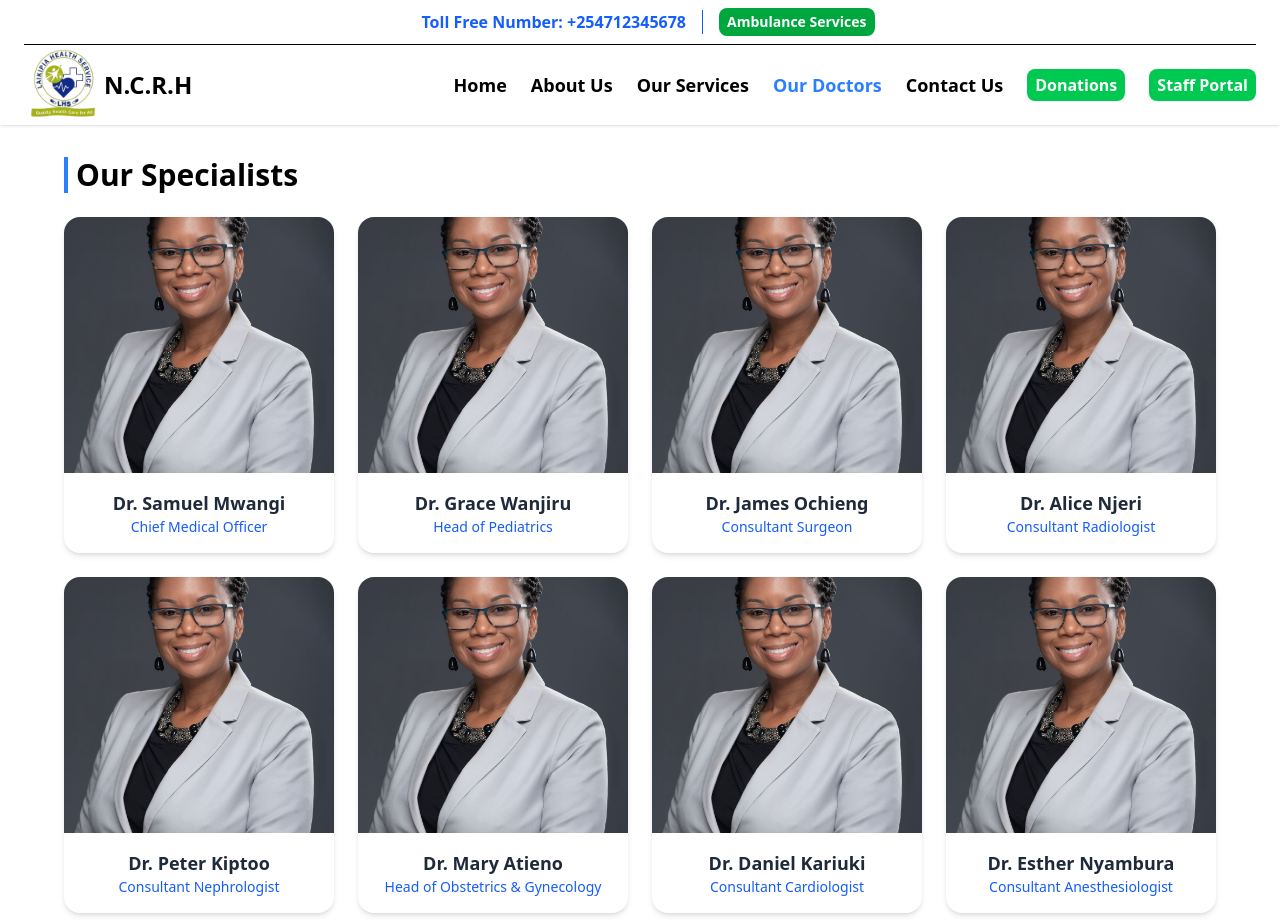
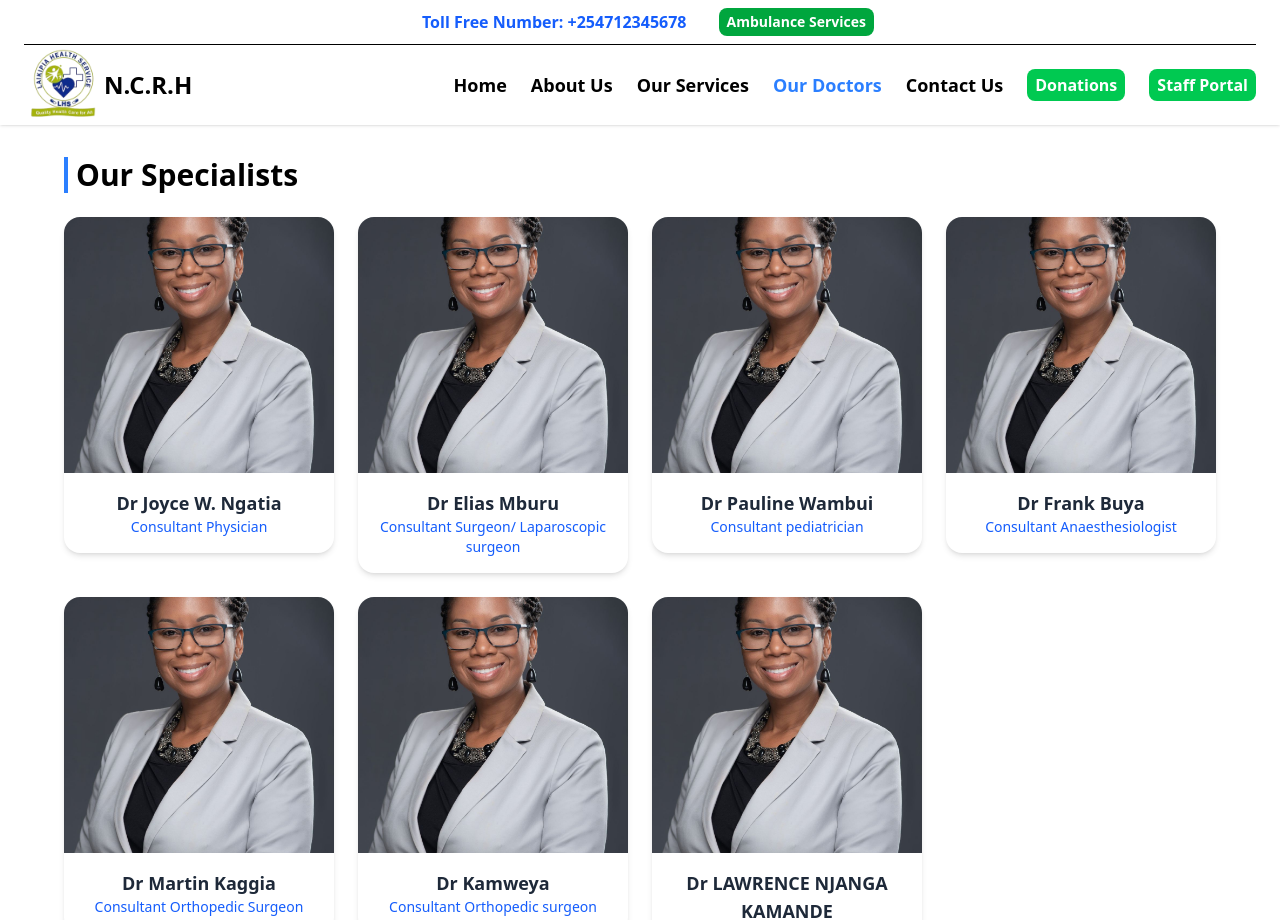
Before and after one commit to KirimiOnesmus/nyahururu_hospital, a React (Vite) app in the folder client/: page /doctors in a window 1280 px wide. Shown: the top 920 px of the page. Built offline with nearby package versions, Linux system fonts and the light colour scheme.

Commit message:
Added some of the doctors details

```diff
--- a/client/src/components/layouts/DoctorCard.jsx
+++ b/client/src/components/layouts/DoctorCard.jsx
@@ -6,7 +6,7 @@ const DoctorCard = ({ doctor }) => {
     <Link to={`/doctors/${doctor.id}`}>
       <div
         className="bg-white shadow-md rounded-2xl overflow-hidden hover:shadow-lg transition-all
-duration-300 w-full max-w-xs hover:cursor-pointer"
+duration-300 w-full max-w-xs hover:cursor-pointer "
       >
         <div className="w-full h-64 bg-blue-100 flex items-center justify-center overflow-hidden">
           <img
--- a/client/src/components/layouts/Header.jsx
+++ b/client/src/components/layouts/Header.jsx
@@ -62,7 +62,7 @@ const Header = () => {
   return (
     <div className="px-6" ref={dropdownRef}>
       <div className="flex gap-4 justify-center border-b py-2 items-center">
-        <p className="text-blue-600 font-semibold border-r px-4">
+        <p className="text-blue-600 font-semibold  px-4">
           Toll Free Number: <span>+254712345678</span>
         </p>
         <button
--- a/client/src/components/layouts/Management.jsx
+++ b/client/src/components/layouts/Management.jsx
@@ -7,26 +7,26 @@ import HR from "../../assets/Management/Human Resource.jpg";
 const Management = () => {
   const team = [
     {
-      name: "Mr. David Kimani",
+      name: "Dr Lawrence Kamande",
       role: "Chief Executive Officer",
       image: CEO,
       bio: "Leading NCRH with a vision for patient-centered healthcare and innovation.",
     },
+    // {
+    //   name: "Dr. Jane Mwangi ",
+    //   role: "Chief Medical Officer",
+    //   image: Clinical_Service,
+    //   bio: "Dedicated to advancing clinical care, research, and medical excellence.",
+    // },
+    // {
+    //   name: "Ms. Grace Wanjiru",
+    //   role: "Human Resource/ Director of Operations",
+    //   image: HR,
+    //   bio: "Oversees hospital operations, ensuring smooth service delivery and efficiency.",
+    // },
     {
-      name: "Dr. Jane Mwangi ",
-      role: "Chief Medical Officer",
-      image: Clinical_Service,
-      bio: "Dedicated to advancing clinical care, research, and medical excellence.",
-    },
-    {
-      name: "Ms. Grace Wanjiru",
-      role: "Human Resource/ Director of Operations",
-      image: HR,
-      bio: "Oversees hospital operations, ensuring smooth service delivery and efficiency.",
-    },
-    {
-      name: "Dr. Peter Ndegwa",
-      role: "Head of Nursing Services",
+      name: "Mr. Ireri",
+      role: "Hospital Administrator",
       image: Nursing,
       bio: "Provides leadership in nursing practice, patient care, and professional development of the nursing team.",
     },
--- a/client/src/components/modals/DoctorDetails.jsx
+++ b/client/src/components/modals/DoctorDetails.jsx
@@ -13,7 +13,7 @@ const DoctorDetails = () => {
       <div className="sticky top-0 z-50 bg-white/60 backdrop-blur-md shadow-sm ">
         <Header />
       </div>
-      <div className="px-6 py-10 max-w-5xl mx-auto h-full md:h-[80vh]">
+      <div className="px-6 py-10 max-w-5xl mx-auto h-full md:min-h-screen">
         <div className="grid md:grid-cols-2 gap-8 items-center">
           {" "}
           <div className="personaldetails flex flex-col items-center">
--- a/client/src/data/doctorsData.js
+++ b/client/src/data/doctorsData.js
@@ -3,9 +3,9 @@ import doctor from "../assets/Management/HOD Clinal Services.jpg";
 const doctors = [
   {
     id: 1,
-    title: "Dr. Samuel Mwangi",
+    title: "Dr Joyce W. Ngatia",
     image: doctor,
-    role: "Chief Medical Officer",
+    role: "Consultant Physician",
     department: "General Medicine",
     profile: {
       professionalExperience:
@@ -16,9 +16,9 @@ const doctors = [
   },
   {
     id: 2,
-    title: "Dr. Grace Wanjiru",
+    title: "Dr Elias Mburu",
     image: doctor,
-    role: "Head of Pediatrics",
+    role: "Consultant Surgeon/ Laparoscopic surgeon",
     department: "Pediatrics",
     profile: {
       professionalExperience:
@@ -29,22 +29,22 @@ const doctors = [
   },
   {
     id: 3,
-    title: "Dr. James Ochieng",
+    title: "Dr Pauline Wambui",
     image: doctor,
-    role: "Consultant Surgeon",
-    department: "Surgery",
+    role: "Consultant pediatrician",
+    department: "Pediatrician",
     profile: {
       professionalExperience:
-        "12 years of surgical experience with specialization in minimally invasive and emergency procedures.",
+        "Dr. Pauline Wambui Mukuria Buya is a resident pediatrician at Laikipia Health Service (LHS) Nyahururu. A pediatrician is a medical doctor who manages the physical, behavioral and mental care of children from birth until the age of 18.She is in charge of the daily pediatric clinics at the outpatient department. She also goes for daily ward rounds at the pediatric ward and the NewBorn Unit, to check on the progress of admitted children and newborn babies.",
       educationalQualification:
-        "MBChB (Moi University), MMed Surgery (University of Nairobi).",
+        "She holds a Bachelor's Degree in Medicine and Surgery from the University of Nairobi and a Master's Degree in Medicine, Child Health, and Pediatrics, which she attained in 2021.",
     },
   },
   {
     id: 4,
-    title: "Dr. Alice Njeri",
+    title: "Dr Frank Buya ",
     image: doctor,
-    role: "Consultant Radiologist",
+    role: "Consultant Anaesthesiologist",
     department: "Radiology & Imaging",
     profile: {
       professionalExperience:
@@ -55,10 +55,10 @@ const doctors = [
   },
   {
     id: 5,
-    title: "Dr. Peter Kiptoo",
+    title: "Dr Martin Kaggia",
     image: doctor,
-    role: "Consultant Nephrologist",
-    department: "Renal Unit",
+    role: "Consultant Orthopedic Surgeon",
+    department: "Orthopedic",
     profile: {
       professionalExperience:
         "Specialized in kidney care and dialysis services, with 9 years of clinical practice in nephrology.",
@@ -68,10 +68,10 @@ const doctors = [
   },
   {
     id: 6,
-    title: "Dr. Mary Atieno",
+    title: "Dr Kamweya",
     image: doctor,
-    role: "Head of Obstetrics & Gynecology",
-    department: "Obstetrics & Gynecology",
+    role: "Consultant Orthopedic surgeon",
+    department: "Orthopedic",
     profile: {
       professionalExperience:
         "11 years of expertise in maternal health, safe delivery, and infertility management.",
@@ -81,56 +81,56 @@ const doctors = [
   },
   {
     id: 7,
-    title: "Dr. Daniel Kariuki",
+    title: "Dr LAWRENCE NJANGA KAMANDE",
     image: doctor,
-    role: "Consultant Cardiologist",
-    department: "Cardiology",
+    role: "General Surgery/CEO",
+    department: "Surgery",
     profile: {
       professionalExperience:
-        "10 years specializing in the diagnosis and treatment of heart conditions including arrhythmias and coronary artery disease.",
+        "With over 20 years of experience in general surgery, Dr. Kamande provides comprehensive surgical consultations and evaluations for a wide range of medical conditions. He possesses extensive expertise in performing diverse general surgery procedures, including the surgical management of abdominal conditions such as appendicitis, hernias, and gallbladder disease. His practice also covers the treatment of gastrointestinal disorders requiring surgical intervention, as well as breast diseases, including biopsies and mastectomies. Dr. Kamande is skilled in managing skin and soft tissue lesions through surgical excision, performing vascular surgeries such as the treatment of varicose veins, and offering emergency surgical services for acute medical conditions that demand immediate attention. Dedicated to optimal patient outcomes, he emphasizes careful post-operative management, provides detailed guidance and support throughout the surgical journey, and offers minimally invasive surgical options where appropriate to reduce recovery time. In addition, his strong background in hospital management and healthcare administration enhances his ability to collaborate effectively with other specialists to deliver comprehensive and coordinated patient care.",
       educationalQualification:
-        "MBChB (University of Nairobi), Fellowship in Cardiology (University of Cape Town).",
+        "Dr LAWRENCE NJANGA KAMANDE holds a M.Med(Gen.Surg)(Nairobi) 2004,MBChB(Nairobi) 1995, demonstrating extensive medical training. He obtained his Bachelor of Medicine and Bachelor of Surgery (MB.,ChB.,(1985) equivalent) from the University of Nairobi in 1995. He further specialized in GENERAL SURGERY, earning a Master of Medicine degree in GENERAL SURGERY from the University of Nairobi in 2004. His primary area of expertise is GENERAL SURGERY, encompassing a wide range of surgical procedures.",
     },
   },
-  {
-    id: 8,
-    title: "Dr. Esther Nyambura",
-    image: doctor,
-    role: "Consultant Anesthesiologist",
-    department: "Anesthesiology",
-    profile: {
-      professionalExperience:
-        "8 years of experience providing anesthesia for major and minor surgeries, pain management, and critical care.",
-      educationalQualification:
-        "MBChB (Moi University), MMed Anesthesiology (University of Nairobi).",
-    },
-  },
-  {
-    id: 9,
-    title: "Dr. Michael Otieno",
-    image: doctor,
-    role: "Consultant Orthopedic Surgeon",
-    department: "Orthopedics",
-    profile: {
-      professionalExperience:
-        "Specialist in bone and joint surgery with 10 years of experience in trauma and sports injury management.",
-      educationalQualification:
-        "MBChB (Moi University), MMed Orthopedic Surgery (University of Nairobi).",
-    },
-  },
-  {
-    id: 10,
-    title: "Dr. Lydia Chebet",
-    image: doctor,
-    role: "Head of Emergency Medicine",
-    department: "Accident & Emergency",
-    profile: {
-      professionalExperience:
-        "Over 12 years of experience in emergency and trauma care, leading rapid response teams and critical interventions.",
-      educationalQualification:
-        "MBChB (University of Nairobi), MMed Emergency Medicine (University of Cape Town).",
-    },
-  },
+  // {
+  //   id: 8,
+  //   title: "Dr. Esther Nyambura",
+  //   image: doctor,
+  //   role: "Consultant Anesthesiologist",
+  //   department: "Anesthesiology",
+  //   profile: {
+  //     professionalExperience:
+  //       "8 years of experience providing anesthesia for major and minor surgeries, pain management, and critical care.",
+  //     educationalQualification:
+  //       "MBChB (Moi University), MMed Anesthesiology (University of Nairobi).",
+  //   },
+  // },
+  // {
+  //   id: 9,
+  //   title: "Dr. Michael Otieno",
+  //   image: doctor,
+  //   role: "Consultant Orthopedic Surgeon",
+  //   department: "Orthopedics",
+  //   profile: {
+  //     professionalExperience:
+  //       "Specialist in bone and joint surgery with 10 years of experience in trauma and sports injury management.",
+  //     educationalQualification:
+  //       "MBChB (Moi University), MMed Orthopedic Surgery (University of Nairobi).",
+  //   },
+  // },
+  // {
+  //   id: 10,
+  //   title: "Dr. Lydia Chebet",
+  //   image: doctor,
+  //   role: "Head of Emergency Medicine",
+  //   department: "Accident & Emergency",
+  //   profile: {
+  //     professionalExperience:
+  //       "Over 12 years of experience in emergency and trauma care, leading rapid response teams and critical interventions.",
+  //     educationalQualification:
+  //       "MBChB (University of Nairobi), MMed Emergency Medicine (University of Cape Town).",
+  //   },
+  // },
 ];
 
 export default doctors;
```
